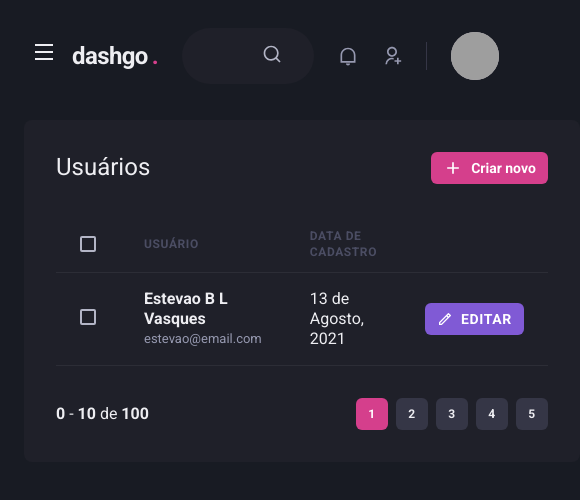
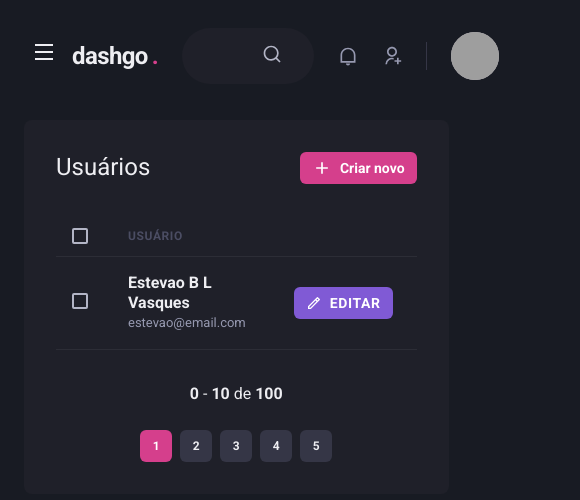
Before and after one commit to extevao/ignite-aulas, a Next.js app in the folder dashgo/: page /users in a window 390 px wide. Shown: the top 500 px of the page, 580 px wide, since content can reach past the window. Built offline with nearby package versions, Linux system fonts and the light colour scheme; grey boxes are pictures that could not be loaded.

Commit message:
responsividade

```diff
--- a/dashgo/src/components/Pagination/index.tsx
+++ b/dashgo/src/components/Pagination/index.tsx
@@ -4,7 +4,7 @@ import { PaginationItem } from "./PaginationItem";
 export function Pagination() {
   return (
     <Stack
-      direction="row"
+      direction={['column', 'row']}
       mt="8"
       justify="space-between"
       align="center"
--- a/dashgo/src/pages/dashboard.tsx
+++ b/dashgo/src/pages/dashboard.tsx
@@ -77,7 +77,7 @@ export default function Dashboard() {
 
         <SimpleGrid flex="1" gap="4" minChildWidth="320px">
           <Box
-            p="8"
+            p={['6', '8']}
             bg="gray.800"
             borderRadius={8}
             pb="4"
@@ -88,7 +88,7 @@ export default function Dashboard() {
             <Chart options={options} series={series} type="area" height={160} />
           </Box>
           <Box
-            p="8"
+            p={['6', '8']}
             bg="gray.800"
             borderRadius={8}
             pb="4"
--- a/dashgo/src/pages/users/index.tsx
+++ b/dashgo/src/pages/users/index.tsx
@@ -11,15 +11,20 @@ import {
   Text,
   Th,
   Thead,
-  Tr
+  Tr,
+  useBreakpointValue
 } from "@chakra-ui/react";
 import { RiAddLine, RiPencilLine } from "react-icons/ri";
 import { Header } from "../../components/Header";
 import { Pagination } from "../../components/Pagination";
 import { Sidebar } from "../../components/Sidebar";
 
+export default function UserList() {
+  const isWideVersion = useBreakpointValue({
+    base: false,
+    lg: true
+  })
 
-export default function UserList() {
   return (
     <Box>
       <Header />
@@ -48,17 +53,17 @@ export default function UserList() {
           >
             <Thead>
               <Tr>
-                <Th px="6" color="gray.300" width="8">
+                <Th px={['4', '4', '6']} color="gray.300" width="8">
                   <Checkbox colorScheme="pink" />
                 </Th>
                 <Th> Usuário </Th>
-                <Th> Data de cadastro </Th>
+                {isWideVersion && (<Th> Data de cadastro </Th>)}
                 <Th width="8"></Th>
               </Tr>
             </Thead>
             <Tbody>
               <Tr>
-                <Td px="6">
+                <Td px={['4', '4', '6']}>
                   <Checkbox colorScheme="pink" />
                 </Td>
                 <Td>
@@ -67,7 +72,7 @@ export default function UserList() {
                     <Text fontSize="small" color="gray.300">estevao@email.com</Text>
                   </Box>
                 </Td>
-                <Td> 13 de Agosto, 2021</Td>
+                {isWideVersion && (<Td> 13 de Agosto, 2021</Td>)}
                 <Th>
                   <Button
                     as="a"
```
Also changed, not shown: dashgo/src/pages/users/create.tsx (+4 -4 lines).
